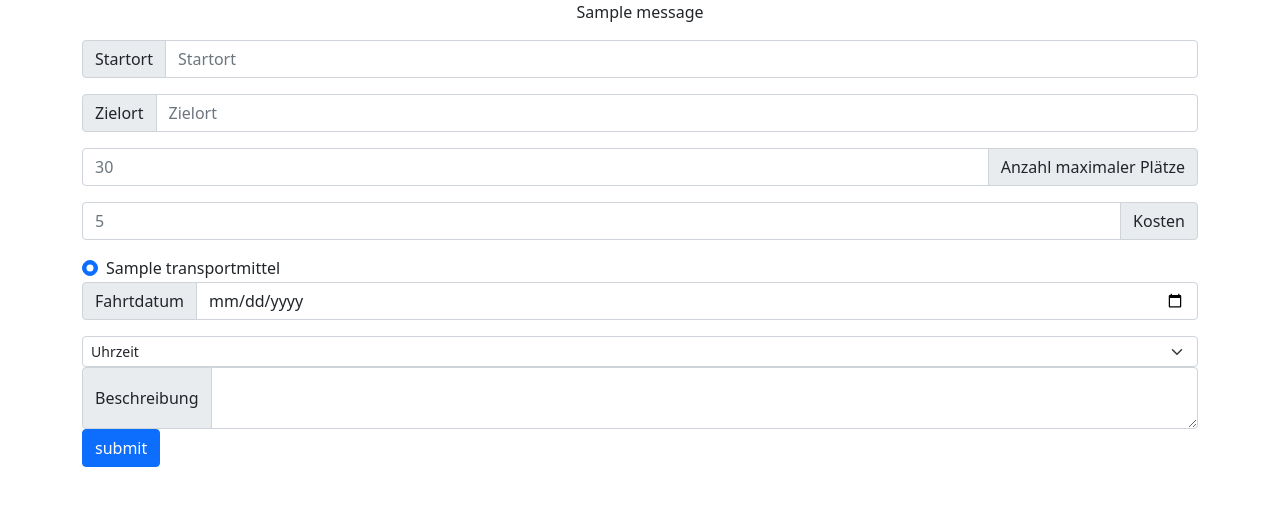
After one commit to giggity-hub/carSharer, a Flask app: template template/new_drive.html in a window 1280 px wide. The commit adds this page. Shown: the top 506 px of the page. Run offline with Flask 2, Linux system fonts and the light colour scheme; the template is opened without the code that fills it: most values are stand-ins (such as "Sample title", 1, 10 or a date in 2020); one stand-in notice (Sample message) is shown; parts of the project's set-up code (start-up, migrations or seed data) failed here and were passed over.

Commit message:
- added new_drive - flash messages enabled

```diff
--- a/app.py
+++ b/app.py
@@ -1,4 +1,4 @@
-from flask import Flask, request, render_template
+from flask import Flask, request, render_template, redirect, url_for, flash
 import user
 import connect
 # from connect import DBUtil
@@ -8,9 +8,11 @@ import threading
 import csv
 import re
 from currentUser import CurrentUser
+import date_time_util
 
 current_user = CurrentUser()
 app = Flask(__name__, template_folder='template', static_url_path='/pfad')
+app.secret_key = "superSecretKey"
 
 userList = []
 userList.append(user.User("Bill", "Gates"))
@@ -31,6 +33,7 @@ def csv_reader(path):
 
 config = csv_reader("properties.settings")
 
+
 @app.route('/view_drive/<fahrt_id>', methods=['GET'])
 def view_driveGet(fahrt_id):
     # gette die fahrt zur id und render die in nem passenden template
@@ -45,7 +48,7 @@ def view_mainGet():
     curs.execute(f"""select f.fid, t.icon, f.startort, f.zielort, f.status
                         from fahrt f, transportmittel t
                         where f.fid in (select fahrt from reservieren where kunde='{current_user.getID()}') and t.tid = f.transportmittel""")
-    reservierte_fahrten =  curs.fetchall()
+    reservierte_fahrten = curs.fetchall()
 
     # Offene Fahrten
     curs.execute(f"""select f.fid, t.icon, f.startort, f.zielort, (f.maxPlaetze - tmp.belegtePlaetze) as freiePlaetze, f.fahrtkosten
@@ -57,10 +60,10 @@ def view_mainGet():
     offene_fahrten = curs.fetchall()
     print(f"{reservierte_fahrten=}, {offene_fahrten=}")
     return render_template('index.html',
-        reservierte_fahrten=reservierte_fahrten,
-        offene_fahrten=offene_fahrten
-    )
-    #1.) alle vom nutzer reservierten fahrten getten
+                           reservierte_fahrten=reservierte_fahrten,
+                           offene_fahrten=offene_fahrten
+                           )
+    # 1.) alle vom nutzer reservierten fahrten getten
     # 2.) alle noch freien fahrten getten
 
 
@@ -119,6 +122,69 @@ def addUser():
         userSt.close()
 
 
+@app.route("/new_drive", methods=["GET"])
+def new_drive_get():
+    conn = connect.DBUtil().getExternalConnection()
+    curs = conn.cursor()
+    curs.execute("""SELECT tid, name FROM transportmittel""")
+    transportmittel = curs.fetchall()
+    return render_template("new_drive.html", transportmittel=transportmittel)
+
+
+@app.route("/new_drive", methods=["POST"])
+def new_drive_post():
+    startort = request.form["Startort"]
+    zielort = request.form["Zielort"]
+    maxPlaetze = request.form["maxPlaetze"]
+    kosten = request.form["Kosten"]
+    transportmittel = request.form["Transportmittel"]
+    datum = request.form["Fahrtdatum"]
+    zeit = request.form["time"]
+    beschreibung = request.form["Beschreibung"]
+    if not beschreibung:
+        beschreibung = "NULL"
+    else:
+        beschreibung = "'" + beschreibung + "'"
+
+
+    # Error handling
+    if not maxPlaetze.isnumeric():
+        flash("Anzahl an Plätzen muss eine positive Zahl sein", "error")
+        return redirect(url_for("new_drive_get"))
+
+    if int(maxPlaetze) >= 0 and int(maxPlaetze) > 10:
+        flash("Die Anzahl an Plätzen darf maximal 10 betragen", "error")
+        return redirect(url_for("new_drive_get"))
+
+    if not kosten.isnumeric():
+        flash("Die Fahrtkosten müssen eine positive Ganzzahl sein", "error")
+        return redirect(url_for("new_drive_get"))
+
+    if not date_time_util.check_date_validity(datum):
+        flash("Das eingegebene Datum liegt in der Vergangenheit.", "error")
+        return redirect(url_for("new_drive_get"))
+
+    if len(beschreibung) > 50:
+        flash("Die Länge der Beschreibung darf maximal 50 Zeichen lang sein", "error")
+        return redirect(url_for("new_drive_get"))
+
+    try:
+        # Fahrt zu DB hinzufügen
+        conn = connect.DBUtil().getExternalConnection()
+        curs = conn.cursor()
+        curs.execute(f"""INSERT INTO fahrt (startort, zielort, fahrtdatumzeit, maxPlaetze,
+                                            fahrtkosten, anbieter, transportmittel, beschreibung)  VALUES
+                                ('{startort}', '{zielort}', '{date_time_util.html_date_time_2_DB2DateTime(datum, zeit)}', {maxPlaetze},
+                                 {kosten}, {current_user.getID()}, {transportmittel}, {beschreibung} )""")
+
+    except Exception as e:
+        print(e)
+        flash("Allgemein Fehler mit der Datenbank.","error")
+        return redirect(url_for("new_drive_get"))
+
+    flash("Die Fahrt wurde erfolgreich hinzugefügt", "info")
+    return redirect(url_for("view_mainGet"))
+
 
 if __name__ == "__main__":
     port = int("9" + re.match(r"([a-z]+)([0-9]+)", config["username"], re.I).groups()[1])
--- a/date_time_util.py
+++ b/date_time_util.py
@@ -1,4 +1,5 @@
-from datetime import datetime
+from datetime import datetime, date
+
 
 DB2_DATE_FORMAT = "%Y-%m-%d %H:%M:%S.%f"
 
@@ -53,7 +54,28 @@ def convertDateAndTimeToDB2DateTime(dateStr, timeStr):
     return datetimeStr
 
 
+def html_date_time_2_DB2DateTime(html_date, time):
+    datetimeStr = None
+    try:
+        parsedDate = datetime.strptime(html_date, "%Y-%m-%d")
+        parsedTime = datetime.strptime(time, "%H:%M")
+        datetimeStr = parsedDate.strftime("%Y-%m-%d") + " " + parsedTime.strftime("%H:%M:%S.%f")
+
+    except Exception as e:
+        print(e)
+
+    return datetimeStr
+
+def check_date_validity(d):
+    parsed_date = datetime.strptime(d, "%Y-%m-%d").date()
+    today = date.today()
+    return parsed_date >= today
+
+
+
 if __name__ == "__main__":
     print(extractDateFromDB2DateTimeString("2022-03-02 08:00:00.000000"))
     print(extractTimeFromDB2DateTimeString("2022-02-02 08:00:00.000000"))
     print(convertDateAndTimeToDB2DateTime("15.04.2022", "12:15"))
+    print(html_date_time_2_DB2DateTime("2022-01-07","10:30"))
+    print(check_date_validity("2022-01-06"))
--- a/template/base.html
+++ b/template/base.html
@@ -10,8 +10,32 @@
     <!-- Bootstrap JS -->
     <script src="https://cdn.jsdelivr.net/npm/bootstrap@5.0.2/dist/js/bootstrap.bundle.min.js" integrity="sha384-MrcW6ZMFYlzcLA8Nl+NtUVF0sA7MsXsP1UyJoMp4YLEuNSfAP+JcXn/tWtIaxVXM" crossorigin="anonymous"></script>
 
+    <style>
+        .error{
+            background-color: #E92C2F;
+            color:white;
+        }
+
+        .info{
+            background-color: #57b846;
+            color: white;
+        }
+    </style>
+
 </head>
 <body>
+    {% with messages = get_flashed_messages(with_categories=true) %}
+        {% if messages %}
+            {% for category, message in messages %}
+                <center>
+                <p class="{{ category }}">
+                        {{message}}
+                </p>
+                </center>
+            {% endfor %}
+        {% endif %}
+    {% endwith %}
+
     <div class="container">
         {% block content %}{% endblock %}
     </div>
--- /dev/null
+++ b/template/new_drive.html
@@ -0,0 +1,57 @@
+{% extends 'base.html' %}
+
+{% block content %}
+    <form action="new_drive" method="post">
+        <div class="input-group mb-3">
+          <span class="input-group-text" id="Startort">Startort</span>
+          <input type="text" class="form-control" placeholder="Startort" aria-label="Startort" aria-describedby="basic-addon1" name="Startort">
+        </div>
+
+        <div class="input-group mb-3">
+          <span class="input-group-text" id="Zielort">Zielort</span>
+          <input type="text" class="form-control" placeholder="Zielort" aria-label="Zielort" aria-describedby="basic-addon1" name="Zielort">
+        </div>
+
+        <div class="input-group mb-3">
+          <input type="text" class="form-control" placeholder="30" aria-label="maxPlaetze" aria-describedby="basic-addon2" name="maxPlaetze">
+            <span class="input-group-text" id="maxPlaetze">Anzahl maximaler Plätze</span>
+        </div>
+
+        <div class="input-group mb-3">
+          <input type="text" class="form-control" placeholder="5" aria-label="Kosten" aria-describedby="basic-addon2" name="Kosten">
+            <span class="input-group-text" id="Kosten">Kosten</span>
+        </div>
+
+        {% for t in transportmittel %}
+            <div class="form-check">
+              <input class="form-check-input" type="radio" name="Transportmittel" id="{{ t[1] }}" checked value="{{ t[0] }}">
+              <label class="form-check-label" for="{{ t[1] }}">
+                  {{ t[1] }}
+              </label>
+            </div>
+        {% endfor %}
+
+
+        <div class="input-group mb-3">
+          <span class="input-group-text" id="Fahrtdatum">Fahrtdatum</span>
+          <input type="date" class="form-control" placeholder="Fahrtdatum" aria-label="Fahrtdatum" aria-describedby="basic-addon1" name="Fahrtdatum">
+        </div>
+
+        <div class="input-group">
+        <select class="form-select form-select-sm" aria-label=".form-select-sm example" name="time">
+            <option selected> Uhrzeit </option>
+            {% for i in range(24)  %}
+                <option value="{{ i|string + ":00"  }}">{{ i }}:00</option>
+                <option value="{{ i|string + ":30" }}">{{ i }}:30</option>
+            {% endfor %}
+        </select>
+        </div>
+
+        <div class="input-group">
+          <span class="input-group-text">Beschreibung</span>
+          <textarea class="form-control" aria-label="Beschreibung" name="Beschreibung"></textarea>
+        </div>
+
+        <input class="btn btn-primary" type = "submit" value = "submit" />
+    </form>
+{% endblock %}
```
